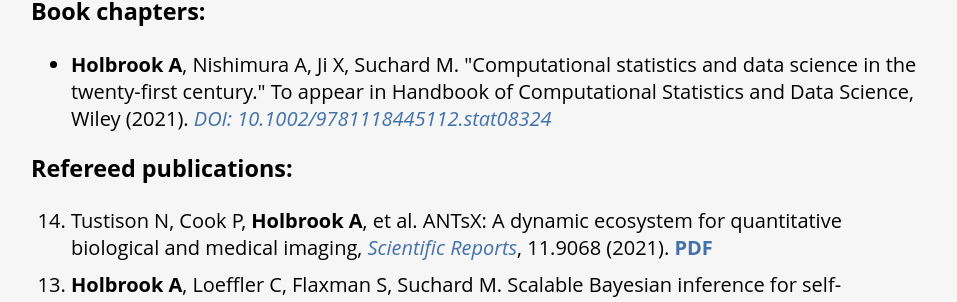
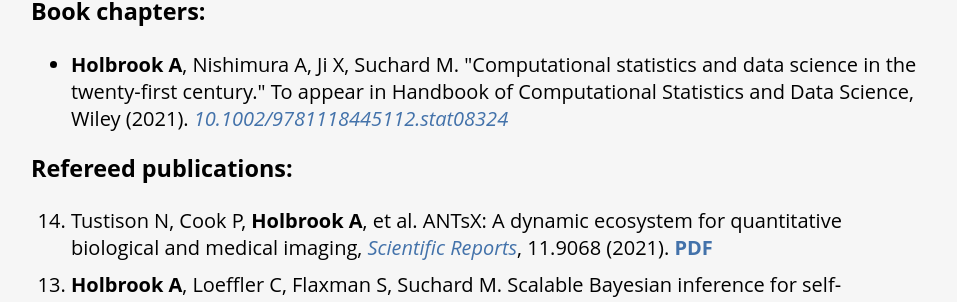
Before and after one commit to andrewjholbrook/andrewjholbrook.github.io, a Jekyll site: the page built from research.html, in a window 1280 px wide. Shown: the part 462-764 px from the top of the page, without its empty margins (161-1118 px from the left). Built offline with Jekyll 4.4.1, drawn with Linux system fonts in a browser that asks for light colours; a style sheet for code colours, icons or effects is not loaded.

Commit message:
Update research.html

```diff
--- a/research.html
+++ b/research.html
@@ -17,7 +17,7 @@ title: Andrew Holbrook | Research
 
      <h3>Book chapters:</h3>
        <ul id="chapters">
-          <li><b>Holbrook A</b>, Nishimura A, Ji X, Suchard M. "Computational statistics and data science in the twenty-first century." To appear in Handbook of Computational Statistics and Data Science, Wiley (2021). <i><a href="https://doi.org/10.1002/9781118445112.stat08324" target="_blank"> DOI: 10.1002/9781118445112.stat08324</a></i> </li>
+          <li><b>Holbrook A</b>, Nishimura A, Ji X, Suchard M. "Computational statistics and data science in the twenty-first century." To appear in Handbook of Computational Statistics and Data Science, Wiley (2021). <i><a href="https://doi.org/10.1002/9781118445112.stat08324" target="_blank"> 10.1002/9781118445112.stat08324</a></i> </li>
        </ul>
 
   <h3>Refereed publications:</h3>
```
